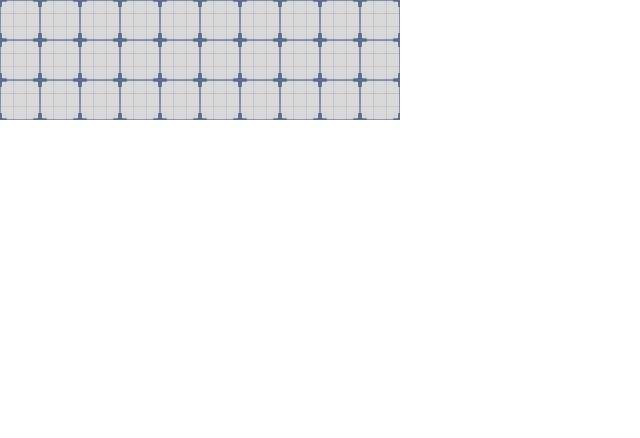
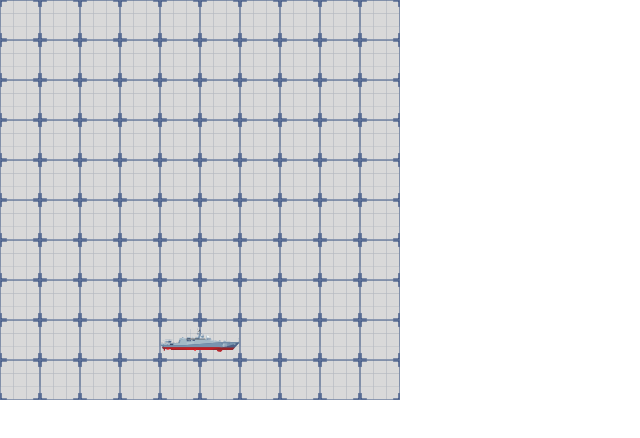
Before and after one commit to madosy/battleship, a website: page src/deploy/deploy.html in a window 1280 px wide. Shown: the whole page, without its empty margins (0-640 px from the left). Drawn offline with Linux system fonts and the light colour scheme.

Commit message:
ship placement overlay

```diff
--- a/src/deploy/deploy.css
+++ b/src/deploy/deploy.css
@@ -3,8 +3,11 @@
     padding: 0px;
 }
 
+.grid-container{
+    position: relative;
+    width: 400px;
+}
 .grid {
-    width: min-content;
     display: grid;
     grid-template-columns: repeat(10, 1fr);
     grid-template-rows: repeat(10, 1fr);
@@ -12,11 +15,31 @@
     row-gap: 0;
 }
 
+.deployment{
+    position: absolute;
+    top:0;
+    left:0;
+}
+
 .square{
     position: relative;
-background-image: url(grid-bg.svg);
-background-size: cover;
+    background-image: url(grid-bg.svg);
+    background-size: cover;
     height: 40px;
     width: 40px;
     display: grid;
+    z-index: 0;
 }
+
+.ship{
+    height: 40px;
+    width: 80px;
+    grid-column: 5 / span 2;
+    grid-row: 9;
+    z-index: 1;
+
+    background-image: url(ship2.svg);
+    background-size: contain;
+    background-position: center;
+    background-repeat: no-repeat;
+}
--- a/src/deploy/deploy.html
+++ b/src/deploy/deploy.html
@@ -5,8 +5,10 @@
     <meta name="viewport" content="width=device-width, initial-scale=1.0" />
     <title>Deploy Fleet</title>
     <link rel="stylesheet" href="deploy.css" />
+    <script src="deploy.js" defer></script>
   </head>
   <body>
+    <div class="grid-container">
       <div class="grid">
         <div class="square" data-grid="a1"></div>
         <div class="square" data-grid="a2"></div>
@@ -38,6 +40,80 @@
         <div class="square" data-grid="c8"></div>
         <div class="square" data-grid="c9"></div>
         <div class="square" data-grid="c10"></div>
+        <div class="square" data-grid="d1"></div>
+        <div class="square" data-grid="d2"></div>
+        <div class="square" data-grid="d3"></div>
+        <div class="square" data-grid="d4"></div>
+        <div class="square" data-grid="d5"></div>
+        <div class="square" data-grid="d6"></div>
+        <div class="square" data-grid="d7"></div>
+        <div class="square" data-grid="d8"></div>
+        <div class="square" data-grid="d9"></div>
+        <div class="square" data-grid="d10"></div>
+        <div class="square" data-grid="e1"></div>
+        <div class="square" data-grid="e2"></div>
+        <div class="square" data-grid="e3"></div>
+        <div class="square" data-grid="e4"></div>
+        <div class="square" data-grid="e5"></div>
+        <div class="square" data-grid="e6"></div>
+        <div class="square" data-grid="e7"></div>
+        <div class="square" data-grid="e8"></div>
+        <div class="square" data-grid="e9"></div>
+        <div class="square" data-grid="e10"></div>
+        <div class="square" data-grid="f1"></div>
+        <div class="square" data-grid="f2"></div>
+        <div class="square" data-grid="f3"></div>
+        <div class="square" data-grid="f4"></div>
+        <div class="square" data-grid="f5"></div>
+        <div class="square" data-grid="f6"></div>
+        <div class="square" data-grid="f7"></div>
+        <div class="square" data-grid="f8"></div>
+        <div class="square" data-grid="f9"></div>
+        <div class="square" data-grid="f10"></div>
+        <div class="square" data-grid="g1"></div>
+        <div class="square" data-grid="g2"></div>
+        <div class="square" data-grid="g3"></div>
+        <div class="square" data-grid="g4"></div>
+        <div class="square" data-grid="g5"></div>
+        <div class="square" data-grid="g6"></div>
+        <div class="square" data-grid="g7"></div>
+        <div class="square" data-grid="g8"></div>
+        <div class="square" data-grid="g9"></div>
+        <div class="square" data-grid="g10"></div>
+        <div class="square" data-grid="h1"></div>
+        <div class="square" data-grid="h2"></div>
+        <div class="square" data-grid="h3"></div>
+        <div class="square" data-grid="h4"></div>
+        <div class="square" data-grid="h5"></div>
+        <div class="square" data-grid="h6"></div>
+        <div class="square" data-grid="h7"></div>
+        <div class="square" data-grid="h8"></div>
+        <div class="square" data-grid="h9"></div>
+        <div class="square" data-grid="h10"></div>
+        <div class="square" data-grid="i1"></div>
+        <div class="square" data-grid="i2"></div>
+        <div class="square" data-grid="i3"></div>
+        <div class="square" data-grid="i4"></div>
+        <div class="square" data-grid="i5"></div>
+        <div class="square" data-grid="i6"></div>
+        <div class="square" data-grid="i7"></div>
+        <div class="square" data-grid="i8"></div>
+        <div class="square" data-grid="i9"></div>
+        <div class="square" data-grid="i10"></div>
+        <div class="square" data-grid="j1"></div>
+        <div class="square" data-grid="j2"></div>
+        <div class="square" data-grid="j3"></div>
+        <div class="square" data-grid="j4"></div>
+        <div class="square" data-grid="j5"></div>
+        <div class="square" data-grid="j6"></div>
+        <div class="square" data-grid="j7"></div>
+        <div class="square" data-grid="j8"></div>
+        <div class="square" data-grid="j9"></div>
+        <div class="square" data-grid="j10"></div>
+      </div>
+      <div class="deployment grid">
+        <div class="ship"></div>
+      </div>
     </div>
   </body>
 </html>
```
Also changed, not shown: src/deploy/deploy.js (added), src/deploy/ship2.svg (added). Lines whose indentation alone changed are shown as unchanged.
